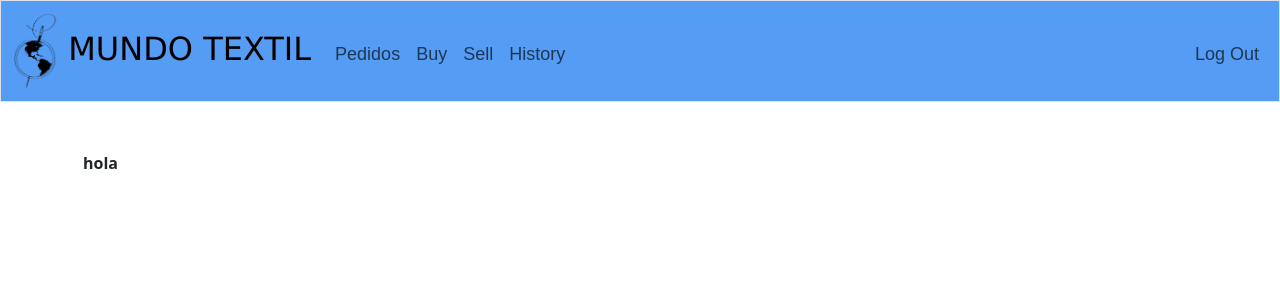
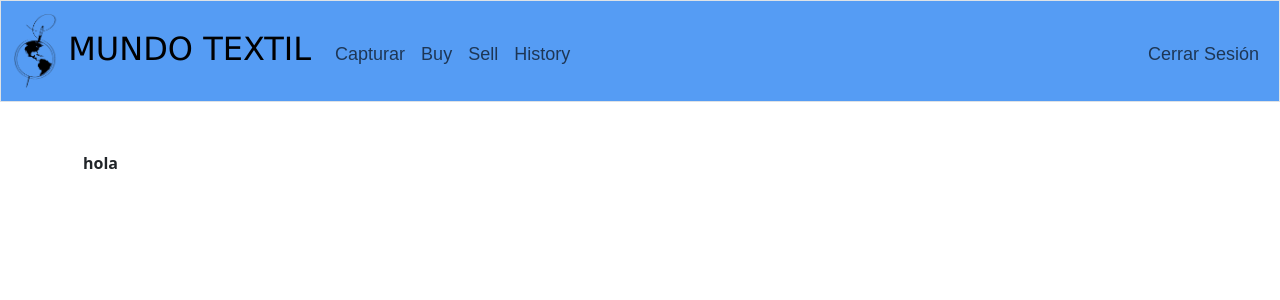
Before and after one commit to Vizard16/CS50-Final-project, a Flask app: page / in a window 1280 px wide. Shown: the top 300 px of the page. Run offline with Flask 3, Linux system fonts and the light colour scheme; a user stored in the database is signed in; lists and menus that the app fills with data are empty; some libraries are stand-ins or nearby versions.

Commit message:
Update layout.html

```diff
--- a/templates/layout.html
+++ b/templates/layout.html
@@ -35,19 +35,19 @@
                 <div class="collapse navbar-collapse" id="navbar">
                     {% if session["user_id"] %}
                         <ul class="navbar-nav me-auto mt-2">
-                            <li class="nav-item"><a class="nav-link" href="/pedidos">Pedidos</a></li>
+                            <li class="nav-item"><a class="nav-link" href="/release">Capturar</a></li>
                             <li class="nav-item"><a class="nav-link" href="/buy">Buy</a></li>
                             <li class="nav-item"><a class="nav-link" href="/sell">Sell</a></li>
                             <li class="nav-item"><a class="nav-link" href="/history">History</a></li>
 
                         </ul>
                         <ul class="navbar-nav ms-auto mt-2">
-                            <li class="nav-item"><a class="nav-link" href="/logout">Log Out</a></li>
+                            <li class="nav-item"><a class="nav-link" href="/logout">Cerrar Sesión</a></li>
                         </ul>
                     {% else %}
                         <ul class="navbar-nav ms-auto mt-2">
-                            <li class="nav-item"><a class="nav-link" href="/register">Register</a></li>
-                            <li class="nav-item"><a class="nav-link" href="/login">Log In</a></li>
+                            <li class="nav-item"><a class="nav-link" href="/register">Registrarse</a></li>
+                            <li class="nav-item"><a class="nav-link" href="/login">Acceder</a></li>
                         </ul>
                     {% endif %}
                 </div>
@@ -74,4 +74,9 @@
 
     </body>
 
+    <script src="https://code.jquery.com/jquery-3.6.4.min.js"></script>
+    <script src="https://cdnjs.cloudflare.com/ajax/libs/bootstrap-datepicker/1.9.0/js/bootstrap-datepicker.min.js"></script>
+
+
+
 </html>
```
